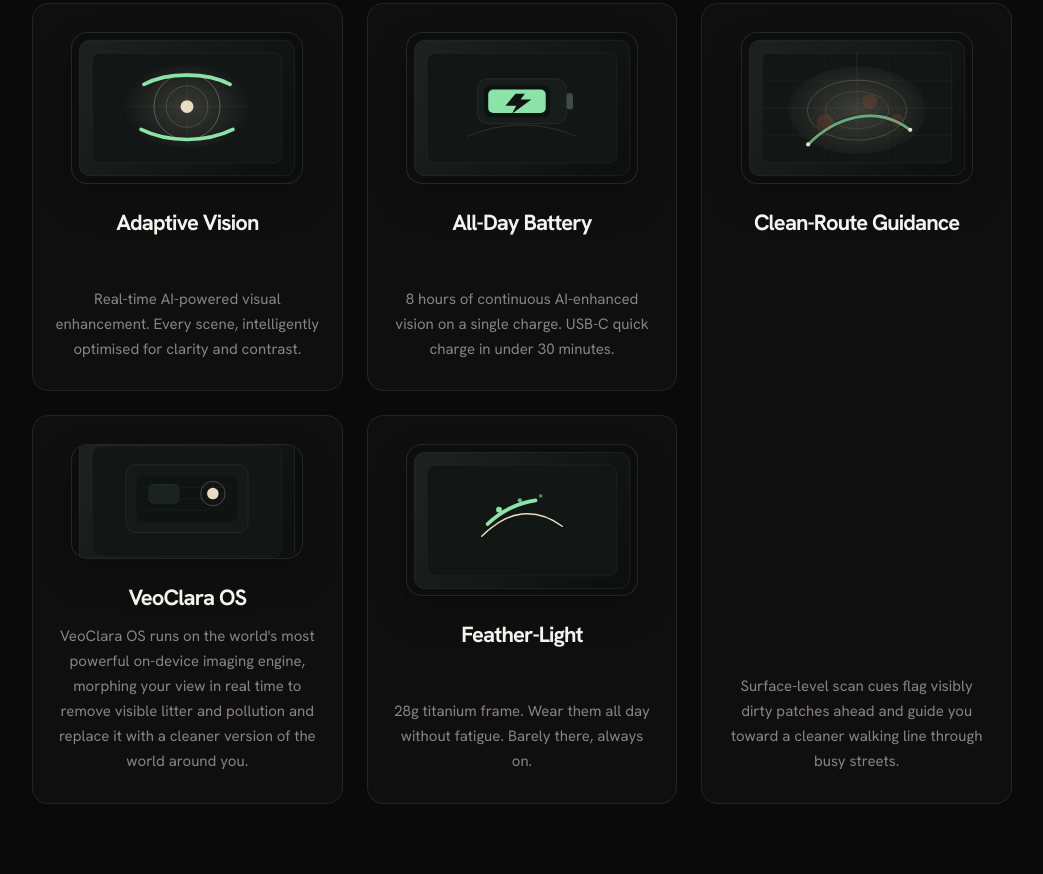
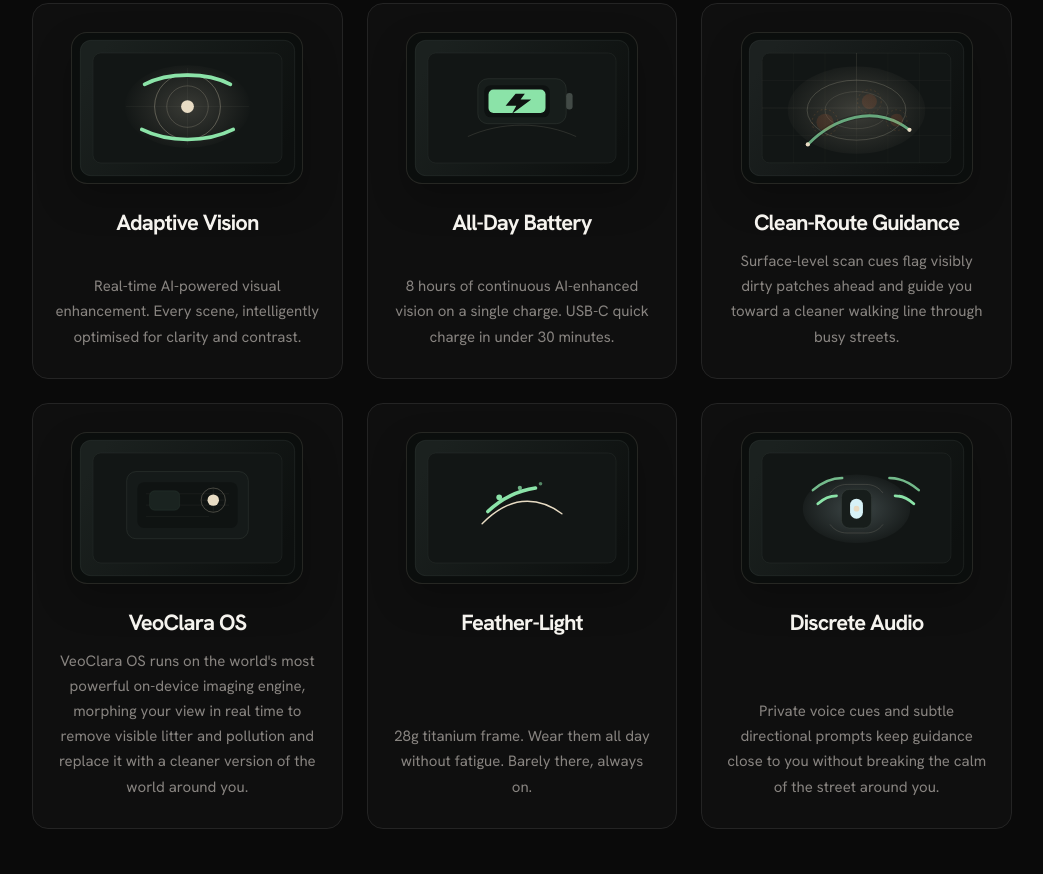
Before and after one commit to sakaarpuri/neosight-AI, a plain HTML site: page prelaunch.html in a window 1280 px wide. Shown: the part 1506-2380 px from the top of the page, without its empty margins (118-1161 px from the left). Drawn offline with Linux system fonts and the light colour scheme.

Commit message:
feat: rebalance feature grid and refresh graphics

```diff
--- a/prelaunch.html
+++ b/prelaunch.html
@@ -320,11 +320,6 @@ nav .nav-cta:hover { background: var(--accent-bright); }
   gap: 24px;
   align-items: stretch;
 }
-.feature-column {
-  display: flex;
-  flex-direction: column;
-  gap: 24px;
-}
 .feature-card {
   background: var(--surface);
   border: 1px solid var(--border);
@@ -337,12 +332,7 @@ nav .nav-cta:hover { background: var(--accent-bright); }
   align-items: center;
   justify-content: flex-start;
   height: 100%;
-}
-.feature-column--stack .feature-card {
-  min-height: 312px;
-}
-.feature-column--tall .feature-card {
-  min-height: 468px;
+  min-height: 340px;
 }
 .feature-card:hover {
   border-color: var(--border-bright);
@@ -371,7 +361,7 @@ nav .nav-cta:hover { background: var(--accent-bright); }
   width: 100%;
   height: 100%;
   display: block;
-  object-fit: cover;
+  object-fit: contain;
 }
 .feature-card .icon svg { width: 22px; height: 22px; stroke: var(--accent); fill: none; stroke-width: 1.5; }
 .feature-card h3 {
@@ -676,8 +666,6 @@ footer {
 /* ============ RESPONSIVE ============ */
 @media (max-width: 900px) {
   .features-grid { grid-template-columns: 1fr 1fr; }
-  .feature-column--tall { grid-column: 1 / -1; }
-  .feature-column--tall .feature-card { min-height: 360px; }
   .specs-container { grid-template-columns: 1fr; gap: 40px; }
   .footer-grid { grid-template-columns: 1fr 1fr; }
 }
@@ -694,9 +682,7 @@ footer {
   .hero-video-overlay { inset: auto 12px 12px 12px; }
   .hero-video-note { font-size: 10px; letter-spacing: 0.16em; }
   .features-grid { grid-template-columns: 1fr; }
-  .feature-column--tall { grid-column: auto; }
-  .feature-column--stack .feature-card,
-  .feature-column--tall .feature-card { min-height: 0; }
+  .feature-card { min-height: 0; }
   .spec-list { grid-template-columns: 1fr; }
   .footer-grid { grid-template-columns: 1fr; gap: 30px; }
   .price-card { padding: 36px 28px; }
@@ -754,46 +740,47 @@ footer {
   <div class="section-eyebrow">Designed for India</div>
   <h2 class="section-title">Built for the way <em>you see.</em></h2>
   <div class="features-grid">
-    <div class="feature-column feature-column--stack">
     <div class="feature-card">
       <div class="feature-graphic">
-          <img src="veoclara-adaptive-vision-graphic.svg" alt="Adaptive vision scanner graphic">
+        <img src="veoclara-adaptive-vision-graphic.svg?v=2" alt="Adaptive vision scanner graphic">
       </div>
       <h3>Adaptive Vision</h3>
       <p>Real-time AI-powered visual enhancement. Every scene, intelligently optimised for clarity and contrast.</p>
     </div>
     <div class="feature-card">
       <div class="feature-graphic">
-          <img src="veoclara-os-graphic.svg" alt="VeoClara OS engine graphic">
-        </div>
-        <h3>VeoClara OS</h3>
-        <p>VeoClara OS runs on the world's most powerful on-device imaging engine, morphing your view in real time to remove visible litter and pollution and replace it with a cleaner version of the world around you.</p>
-      </div>
-    </div>
-    <div class="feature-column feature-column--stack">
-      <div class="feature-card">
-        <div class="feature-graphic">
-          <img src="veoclara-battery-graphic.svg" alt="Battery and power management graphic">
+        <img src="veoclara-battery-graphic.svg?v=2" alt="Battery and power management graphic">
       </div>
       <h3>All-Day Battery</h3>
       <p>8 hours of continuous AI-enhanced vision on a single charge. USB-C quick charge in under 30 minutes.</p>
     </div>
     <div class="feature-card">
       <div class="feature-graphic">
-          <img src="veoclara-feather-light-graphic.svg" alt="Lightweight frame comfort graphic">
+        <img src="veoclara-clean-route-graphic.svg?v=2" alt="Scanner interface highlighting spotted street patches and a cleaner route line">
+      </div>
+      <h3>Clean-Route Guidance</h3>
+      <p>Surface-level scan cues flag visibly dirty patches ahead and guide you toward a cleaner walking line through busy streets.</p>
+    </div>
+    <div class="feature-card">
+      <div class="feature-graphic">
+        <img src="veoclara-os-graphic.svg?v=2" alt="VeoClara OS engine graphic">
+      </div>
+      <h3>VeoClara OS</h3>
+      <p>VeoClara OS runs on the world's most powerful on-device imaging engine, morphing your view in real time to remove visible litter and pollution and replace it with a cleaner version of the world around you.</p>
+    </div>
+    <div class="feature-card">
+      <div class="feature-graphic">
+        <img src="veoclara-feather-light-graphic.svg?v=2" alt="Lightweight frame comfort graphic">
       </div>
       <h3>Feather-Light</h3>
       <p>28g titanium frame. Wear them all day without fatigue. Barely there, always on.</p>
     </div>
-    </div>
-    <div class="feature-column feature-column--tall">
     <div class="feature-card">
       <div class="feature-graphic">
-          <img src="veoclara-clean-route-graphic.svg" alt="Scanner interface highlighting spotted street patches and a cleaner route line">
+        <img src="veoclara-aware-audio-graphic.svg?v=1" alt="Discrete audio guidance graphic">
       </div>
-        <h3>Clean-Route Guidance</h3>
-        <p>Surface-level scan cues flag visibly dirty patches ahead and guide you toward a cleaner walking line through busy streets.</p>
-      </div>
+      <h3>Discrete Audio</h3>
+      <p>Private voice cues and subtle directional prompts keep guidance close to you without breaking the calm of the street around you.</p>
     </div>
   </div>
 </section>
```
Also changed, not shown: index.html (+23 -36 lines), veoclara-aware-audio-graphic.svg (added). Lines whose indentation alone changed are shown as unchanged.
